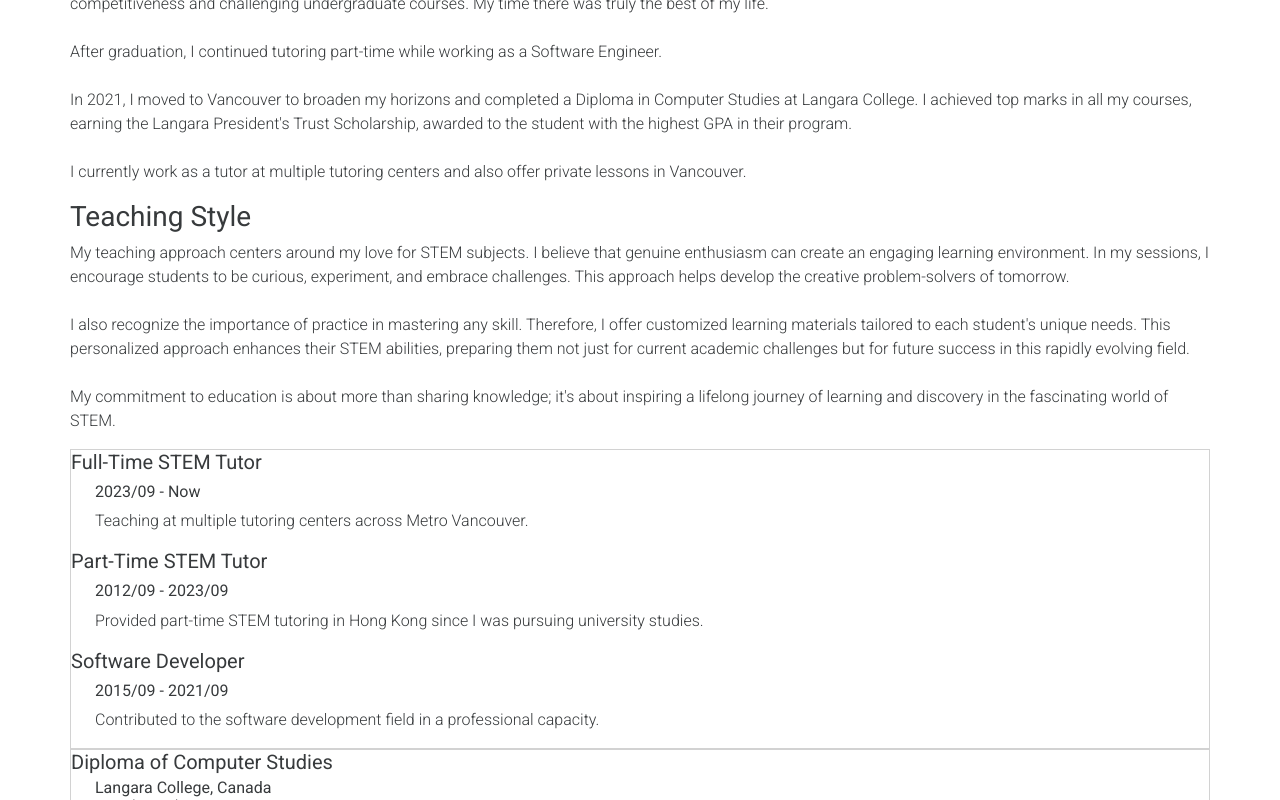
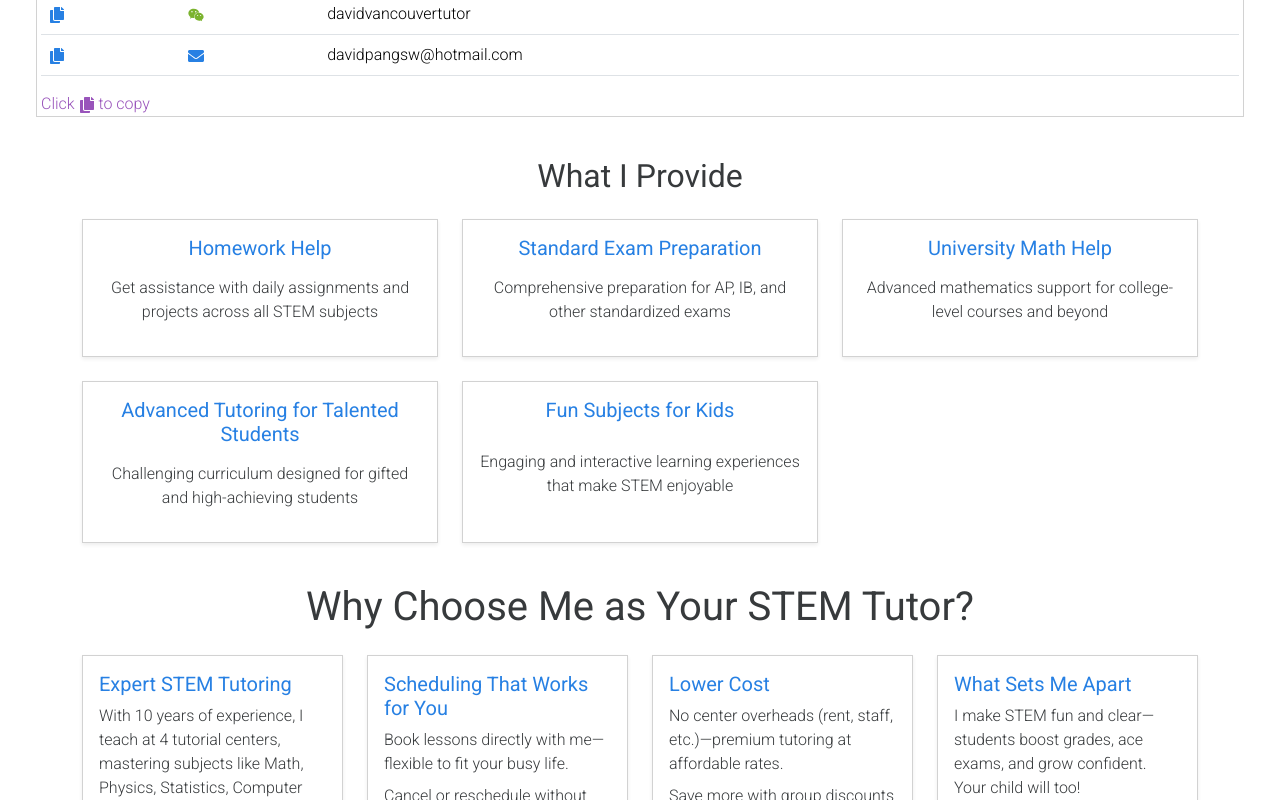
Before and after one commit to davidpangsw/tutor-site, a Next.js app: page /en/home in a window 1280 px wide. Shown: the part 720-1520 px from the top of the page. Built offline with nearby package versions, Linux system fonts and the light colour scheme; a web font is replaced by a local one.

Commit message:
Revamping and reordering...

```diff
--- /dev/null
+++ b/app/[locale]/home/components/TutorWhatIProvide.tsx
@@ -0,0 +1,42 @@
+import { useTranslations } from 'next-intl';
+import React from 'react';
+import { Row, Col, Card, CardBody, CardTitle, Container } from 'react-bootstrap';
+
+interface Service {
+  title: string;
+  description: string;
+}
+
+const TutorWhatIProvide = () => {
+  const t = useTranslations('home_page.tutor_what_i_provide');
+
+  const title = t('title');
+  const services = t.raw('services') as Service[];
+
+  return (
+    <div className="tutor-what-i-provide">
+      <Container>
+        <h2 className="text-center my-4">{title}</h2>
+
+        <Row className="g-4">
+          {services.map((service, index) => (
+            <Col key={index} xs={12} sm={6} lg={4}>
+              <Card className="h-100 shadow-sm">
+                <CardBody className="d-flex flex-column">
+                  <CardTitle className="text-primary text-center mb-3">
+                    {service.title}
+                  </CardTitle>
+                  <p className="text-center flex-grow-1 d-flex align-items-center justify-content-center">
+                    {service.description}
+                  </p>
+                </CardBody>
+              </Card>
+            </Col>
+          ))}
+        </Row>
+      </Container>
+    </div>
+  );
+};
+
+export default TutorWhatIProvide;
--- a/app/[locale]/home/page.tsx
+++ b/app/[locale]/home/page.tsx
@@ -12,6 +12,7 @@ import TutorServiceCard from './components/TutorServiceCard';
 import WhyTutor from './components/WhyTutor';
 import TutorPriceCard from './components/TutorPriceCard';
 import TutorCallToAction from './components/TutorCallToAction';
+import TutorWhatIProvide from './components/TutorWhatIProvide';
 
 const photo = '/assets/photo.jpg';
 const HomePageIntro = () => {
@@ -84,13 +85,18 @@ const HomePage = () => {
             <HomePageIntro />
           </Col>
         </Row>
-        <Row className='py-2'><Col className='px-md-4'> <TutorAboutMe /> </Col> </Row>
+        <Row className='py-2'><Col className='px-md-4'> <TutorCallToAction /> </Col> </Row>
+        <Row className='py-2'><Col className='px-md-4'> <ContactCard /> </Col> </Row>
+
+        <Row className='py-2'><Col className='px-md-4'> <TutorWhatIProvide /> </Col> </Row>
+        {/*
         <Row className='py-2'><Col className='px-md-4'> <WhyTutor /> </Col> </Row>
+        */}
         <Row className='py-2'><Col className='px-md-4'> <TutorWhyMe /> </Col> </Row>
+
         <Row className='py-2'><Col className='px-md-4'> <TutorServiceCard /> </Col> </Row>
         <Row className='py-2'><Col className='px-md-4'> <TutorPriceCard /> </Col> </Row>
-        <Row className='py-2'><Col className='px-md-4'> <ContactCard /> </Col> </Row>
-        <Row className='py-2'><Col className='px-md-4'> <TutorCallToAction /> </Col> </Row>
+        <Row className='py-2'><Col className='px-md-4'> <TutorAboutMe /> </Col> </Row>
       </div>
     </div>
   )
--- a/app/utils/locale/messages/en/home_page.json
+++ b/app/utils/locale/messages/en/home_page.json
@@ -7,5 +7,30 @@
   "developerCard": {
     "title": "Your Developer",
     "description": "Professional full-stack development to boost your business growth"
+  },
+  "tutor_what_i_provide": {
+    "title": "What I Provide",
+    "services": [
+      {
+        "title": "Homework Help",
+        "description": "Get assistance with daily assignments and projects across all STEM subjects"
+      },
+      {
+        "title": "Standard Exam Preparation",
+        "description": "Comprehensive preparation for AP, IB, and other standardized exams"
+      },
+      {
+        "title": "University Math Help",
+        "description": "Advanced mathematics support for college-level courses and beyond"
+      },
+      {
+        "title": "Advanced Tutoring for Talented Students",
+        "description": "Challenging curriculum designed for gifted and high-achieving students"
+      },
+      {
+        "title": "Fun Subjects for Kids",
+        "description": "Engaging and interactive learning experiences that make STEM enjoyable"
+      }
+    ]
   }
 }
--- a/app/utils/locale/messages/zh-hans/home_page.json
+++ b/app/utils/locale/messages/zh-hans/home_page.json
@@ -7,5 +7,30 @@
   "developerCard": {
     "title": "您的开发者",
     "description": "专业的全栈开发，促进您的业务增长"
+  },
+  "tutor_what_i_provide": {
+    "title": "我提供的服务",
+    "services": [
+      {
+        "title": "作业辅导",
+        "description": "协助完成日常作业和所有STEM科目的项目"
+      },
+      {
+        "title": "标准考试准备",
+        "description": "全面准备AP、IB和其他标准化考试"
+      },
+      {
+        "title": "大学数学辅导",
+        "description": "为大学级别课程及更高级别提供高级数学支持"
+      },
+      {
+        "title": "资优学生高级辅导",
+        "description": "为有天赋和高成就学生设计的挑战性课程"
+      },
+      {
+        "title": "儿童趣味科目",
+        "description": "引人入胜的互动学习体验，让STEM变得有趣"
+      }
+    ]
   }
 }
--- a/app/utils/locale/messages/zh-hant/home_page.json
+++ b/app/utils/locale/messages/zh-hant/home_page.json
@@ -7,5 +7,30 @@
   "developerCard": {
     "title": "您的開發者",
     "description": "專業的全棧開發，促進您的業務增長"
+  },
+  "tutor_what_i_provide": {
+    "title": "我提供的服務",
+    "services": [
+      {
+        "title": "功課輔導",
+        "description": "協助完成日常作業和所有STEM科目的專題項目"
+      },
+      {
+        "title": "標準考試準備",
+        "description": "全面準備AP、IB和其他標準化考試"
+      },
+      {
+        "title": "大學數學輔導",
+        "description": "為大學程度課程及更高級別提供進階數學支援"
+      },
+      {
+        "title": "資優學生進階輔導",
+        "description": "為有天賦和高成就學生設計的挑戰性課程"
+      },
+      {
+        "title": "兒童趣味科目",
+        "description": "引人入勝的互動學習體驗，讓STEM變得有趣"
+      }
+    ]
   }
 }
```
Also changed, not shown: 2 other files (tests, documents, lock files or other folders).
